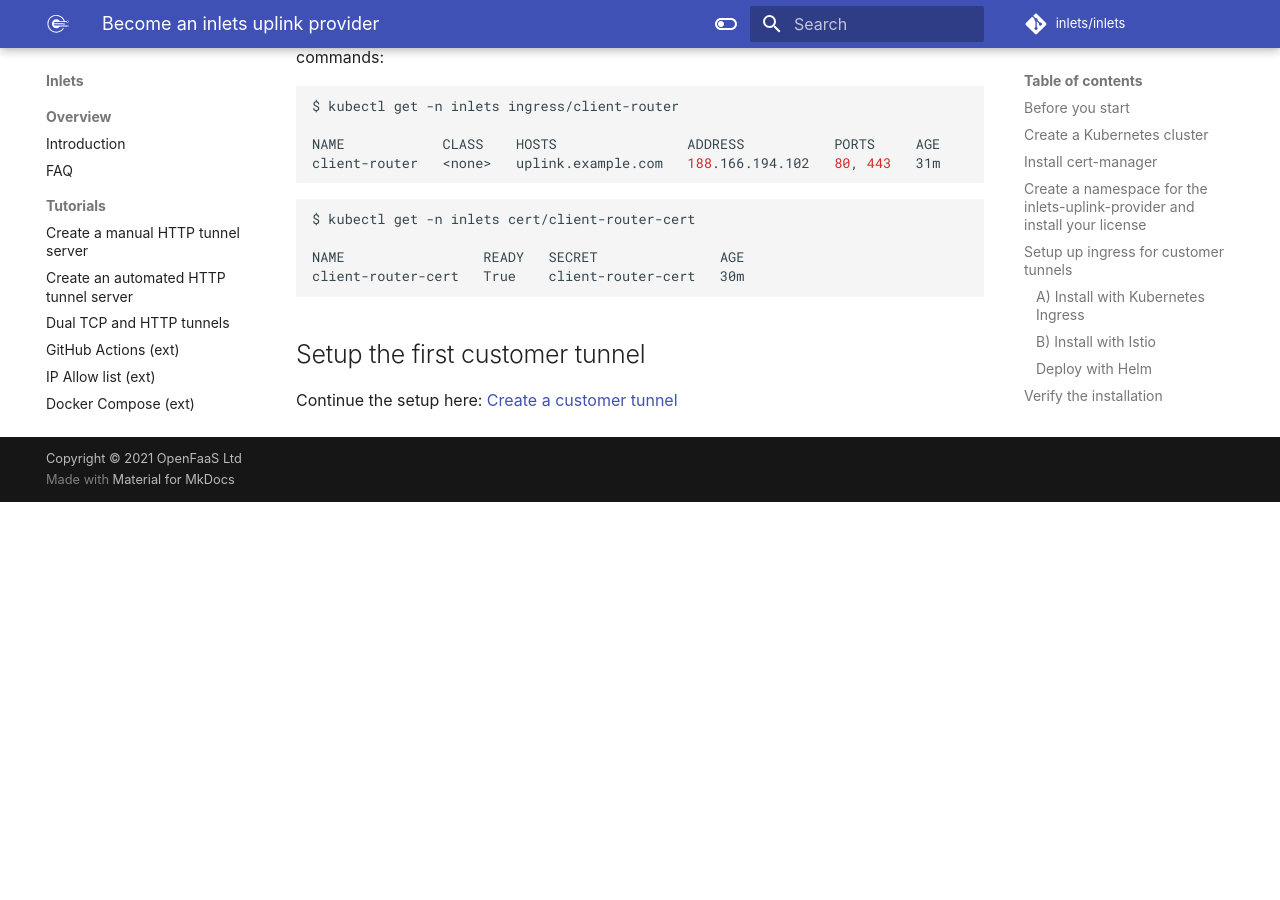
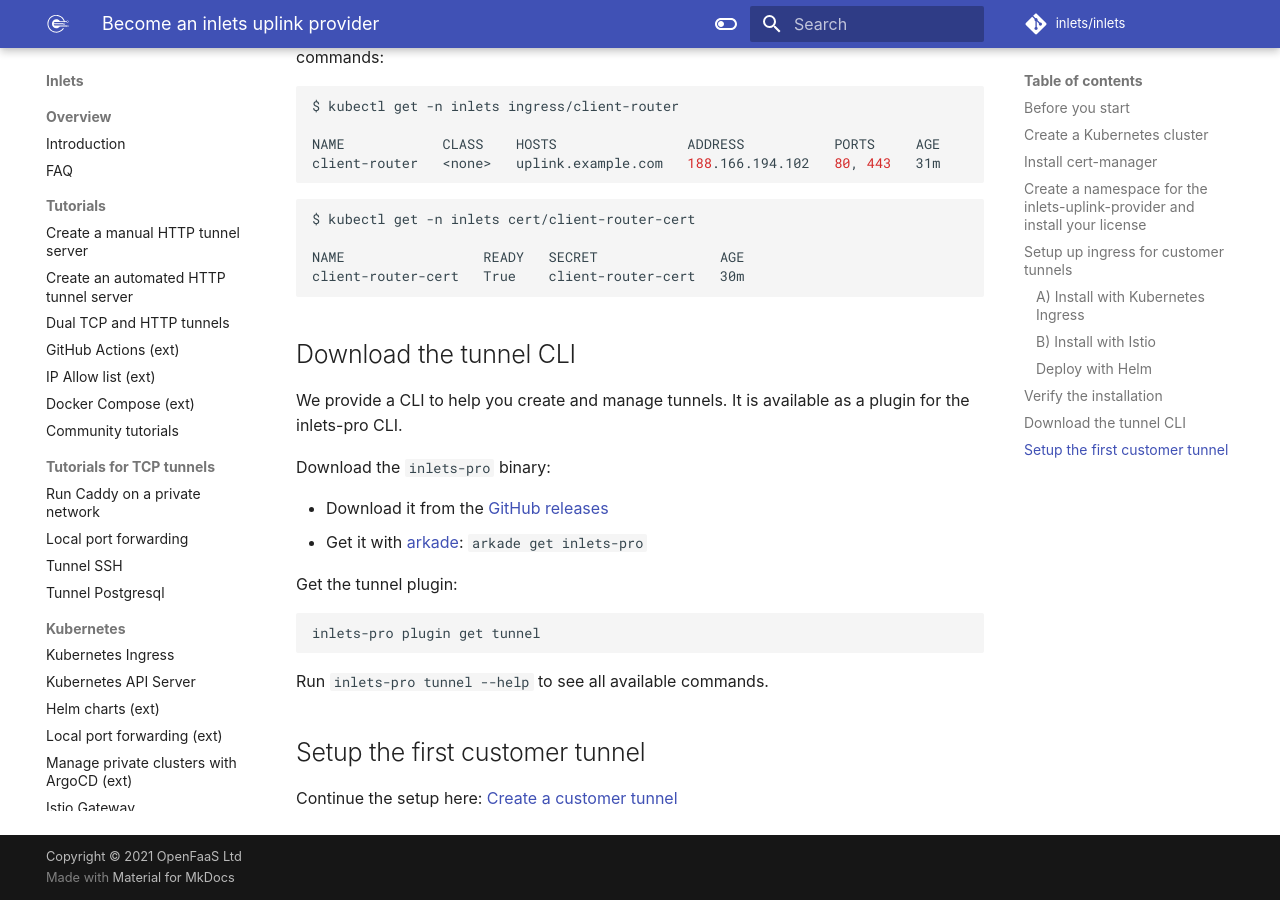
Before and after one commit to inlets/docs.inlets.dev, an MkDocs documentation site: the page built from docs/uplink/become-a-provider.md, in a window 1280 px wide and 900 px high, scrolled down 3698 px. Built offline with MkDocs 1.6.1 and Material for MkDocs 9.7.7, drawn with Linux system fonts in a browser that asks for light colours; some web fonts are replaced; before the commit the page ends 4200 px from its top, so only the background shows below that.

Commit message:
Add docs for inlets-uplink tunnel CLI
Signed-off-by: Han Verstraete (OpenFaaS Ltd) <han@openfaas.com>

````diff
--- a/docs/uplink/become-a-provider.md
+++ b/docs/uplink/become-a-provider.md
@@ -172,6 +172,23 @@
 client-router-cert   True    client-router-cert   30m
 ```
 
+## Download the tunnel CLI
+
+We provide a CLI to help you create and manage tunnels. It is available as a plugin for the inlets-pro CLI.
+
+Download the `inlets-pro` binary:
+
+- Download it from the [GitHub releases](https://github.com/inlets/inlets-pro/releases)
+- Get it with [arkade](https://github.com/alexellis/arkade): `arkade get inlets-pro`
+
+Get the tunnel plugin:
+
+```bash
+inlets-pro plugin get tunnel
+```
+
+Run `inlets-pro tunnel --help` to see all available commands.
+
 ## Setup the first customer tunnel
 
 Continue the setup here: [Create a customer tunnel](/uplink/create-tunnels)
--- a/docs/uplink/create-tunnels.md
+++ b/docs/uplink/create-tunnels.md
@@ -41,6 +41,14 @@
     namespace: tunnels
   tcpPorts:
   - 8080
+```
+
+Alternatively the CLI can be used to create a tunnel:
+
+```bash
+inlets-pro tunnel create acmeco \
+  -n tunnels
+  --port 8080
 ```
 
 ### Use a pre-existing token for a tunnel
@@ -91,12 +99,12 @@
 There are several ways to get the binary:
 
 - Download it from the [GitHub releases](https://github.com/inlets/inlets-pro/releases)
-- Get it with [arkade](https://github.com/alexellis/arkade): `arakde get inlets-pro`
+- Get it with [arkade](https://github.com/alexellis/arkade): `arkade get inlets-pro`
 - Use the [inlets-pro docker image](https://github.com/orgs/inlets/packages/container/package/inlets-pro)
 
 ### Example: Tunnel a customer HTTP service
 
-We'll use inlets-pro's built in fileserver as an example of how to tunnel a HTTP service.
+We'll use inlets-pro's built in file server as an example of how to tunnel a HTTP service.
 
 Run this command on a private network or on your workstation:
 
@@ -116,10 +124,19 @@
 
 Retrieve the token for the tunnel:
 
-```bash
-kubectl get -n tunnels \
-  secret/acmeco -o jsonpath="{.data.token}" | base64 --decode > token.txt
-```
+=== "kubectl"
+
+    ```bash
+    kubectl get -n tunnels \
+      secret/acmeco -o jsonpath="{.data.token}" | base64 --decode > token.txt
+    ```
+
+=== "cli"
+
+    ```bash
+    inlets-pro tunnel token acmeco \
+      -n tunnels --quiet > token.txt
+    ```
 
 The contents will be saved in token.txt.
 
@@ -127,10 +144,30 @@
 
 ```bash
 inlets-pro uplink client \
-  --url wss://uplink.welteki.dev/tunnels/acmeco \
+  --url wss://uplink.example.com/tunnels/acmeco \
   --upstream http://127.0.0.1:8080 \
   --token-file ./token.txt
 ```
+
+!!! tip "Tip: get connection instructions"
+    The tunnel plugin for the inlets-pro CLI can be used to get connection instructions for a tunnel.
+
+    ```bash
+    inlets-pro tunnel connect acmeco \
+      --domain uplink.example.com \
+      --upstream http://127.0.0.1:8080
+    ```
+
+    Running the command above will print out the instructions to connect to the tunnel:
+
+    ```bash
+    # Access your tunnel via ClusterIP: acmeco.tunnels
+    inlets-pro uplink client \
+      --url=wss://uplink.example.com/tunnels/acmeco \
+      --upstream=http://127.0.0.1:8080 \
+      --token=z4oubxcamiv89V0dy8ytmjUEPwAmY0yFyQ6uaBmXsIQHKtAzlT3PcGZRgK
+    ```
+
 
 Run a container in the cluster to check the file server is accessible through the http tunnel using curl: `curl -i acmeco.tunnels:8000`
 
@@ -170,6 +207,14 @@
     namespace: acmeco
   tcpPorts:
   - 5432
+```
+
+Alternatively the cli can be used to create a new tunnel:
+
+```bash
+inlets-pro tunnel create prod-database \
+  -n acmeco
+  --port 5432
 ```
 
 #### Run postgresql on your private server
--- a/docs/uplink/manage-tunnels.md
+++ b/docs/uplink/manage-tunnels.md
@@ -1,35 +1,73 @@
 # Manage customer tunnels
 
-You can use all the `kubectl` commands you would expect to manage tunnels.
+You can use `kubectl` or the tunnel plugin for the `inlets-pro` CLI to manage tunnels.
 
 ## List tunnels
 
 List tunnels across all namespaces:
 
-```bash
-$ kubectl get tunnels -A
+=== "kubectl"
 
-NAMESPACE     NAME     AUTHTOKENNAME   DEPLOYMENTNAME   TCP PORTS   DOMAINS
-tunnels       acmeco   acmeco          acmeco           [8080]
-customer1     ssh      ssh             ssh              [50035]
-```
+    ```bash
+    $ kubectl get tunnels -A
+
+    NAMESPACE     NAME         AUTHTOKENNAME   DEPLOYMENTNAME   TCP PORTS   DOMAINS
+    tunnels       acmeco       acmeco          acmeco           [8080]
+    customer1     ssh          ssh             ssh              [50035]
+    customer1     prometheus   prometheus      prometheus       []         [prometheus.customer1.example.com]
+    ```
+
+=== "cli"
+
+    ```bash
+    $ inlets-pro tunnel list -n ""
+
+    TUNNEL     DOMAINS                              PORTS   CREATED
+    acmeco     []                                   [8080]  2022-11-22 11:51:35 +0100 CET
+    ssh        []                                   [50035] 2022-11-24 18:19:01 +0100 CET
+    prometheus [prometheus.customer1.example.com]   []      2022-11-24 11:43:23 +0100 CET
+    ```
+
 
 To list the tunnels within a namespace:
 
-```bash
-$ kubectl get tunnels -n customer1
-```
+=== "kubectl"
+
+    ```bash
+    $ kubectl get tunnels -n customer1
+
+    NAME         AUTHTOKENNAME   DEPLOYMENTNAME   TCP PORTS   DOMAINS
+    ssh          ssh             ssh              [50035]
+    ```
+
+=== "cli"
+
+    ```bash
+    $ inlets-pro tunnel list -n customer1
+
+    TUNNEL     DOMAINS   PORTS   CREATED
+    ssh        []        [50035] 2022-11-22 11:51:35 +0100 CET
+    ```
 
 ## Delete a tunnel
 
-To delete a tunnel run `kubectl delete`:
+Deleting a tunnel will remove all resources for the tunnel.
 
-```bash
-kubectl delete -n tunnels \
-  tunnel/acmeco
-```
+To remove a tunnel run:
 
-This will remove all resources for the tunnel.
+=== "kubectl"
+
+    ```bash
+    kubectl delete -n tunnels \
+      tunnel/acmeco
+    ```
+
+=== "cli"
+
+    ```bash
+    inlets-pro tunnel remove acmeco \
+      -n tunnels
+    ```
 
 Do also remember to stop the customer's inlets uplink client.
 
@@ -84,29 +122,49 @@
 
 ## Rotate the secret for a tunnel
 
-You may want to rotate a secret for a customer if you think the secret has been leaked. To rotate a token for a tunnel you can delete the secret holding the token. The inlets uplink controller will automatically create a new secret.
+You may want to rotate a secret for a customer if you think the secret has been leaked. The token can be rotated manually using `kubectl` or with a single command using the `tunnel` CLI plugin.
 
-We will rotate the token for the acmeco tunnel in the tunnels namespace. The default secret has the same name as the tunnel.
+=== "kubectl"
 
-```bash
-kubectl delete -n tunnels \
-  secret/acmeco
-```
+    Delete the token secret. The default secret has the same name as the tunnel. The inlets uplink controller will automatically create a new secret.
 
-The tunnel has to be restarted to use the new token.
+    ```bash
+    kubectl delete -n tunnels \
+      secret/acmeco
+    ```
 
-```bash
-kubectl rollout restart -n tunnels \
-  deploy/acmeco
-```
+    The tunnel has to be restarted to use the new token.
+
+    ```bash
+    kubectl rollout restart -n tunnels \
+      deploy/acmeco
+    ```
+
+=== "cli"
+
+    Rotate the tunnel token:
+
+    ```bash
+    inlets-pro tunnel rotate acmeco \
+      -n tunnels
+    ```
 
 Any connected tunnels will disconnect at this point, and won’t be able to reconnect until you configure them with the updated token.
 
 Retrieve the new token for the tunnel and save it to a file:
 
-```bash
-kubectl get -n tunnels secret/acmeco \
-  -o jsonpath="{.data.token}" | base64 --decode > token.txt
-```
+=== "kubectl"
+
+    ```bash
+    kubectl get -n tunnels secret/acmeco \
+      -o jsonpath="{.data.token}" | base64 --decode > token.txt
+    ```
+
+=== "cli"
+
+    ```bash
+    inlets-pro tunnel token acmeco \
+      -n tunnels --quiet > token.txt
+    ```
 
 The contents will be saved in `token.txt`
--- a/mkdocs.yml
+++ b/mkdocs.yml
@@ -81,6 +81,9 @@
   - pymdownx.tasklist:
       custom_checkbox: true
   - pymdownx.tilde
+  - pymdownx.tabbed:
+      alternate_style: true
+
 
 nav:
   - Overview:
````
